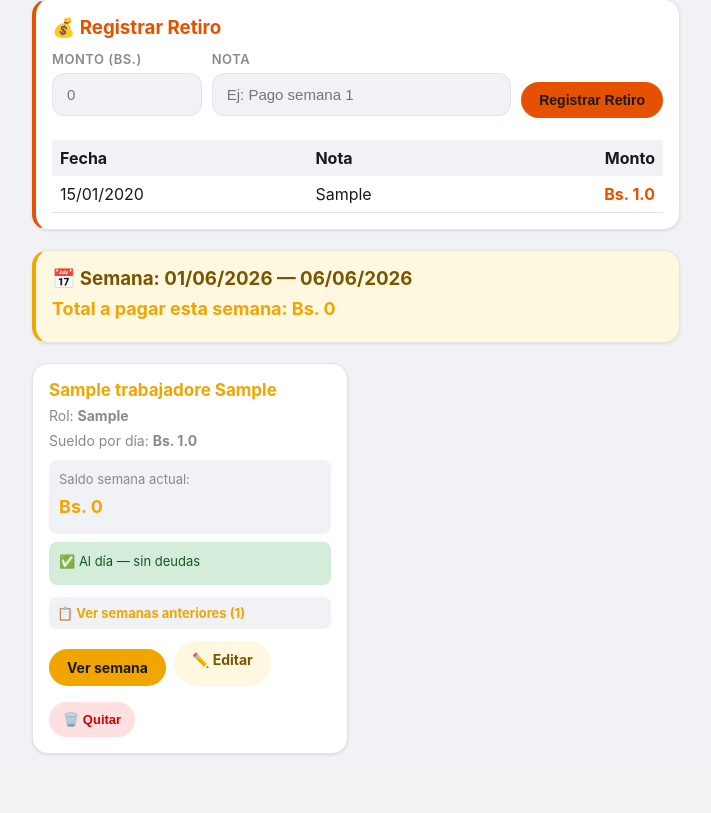
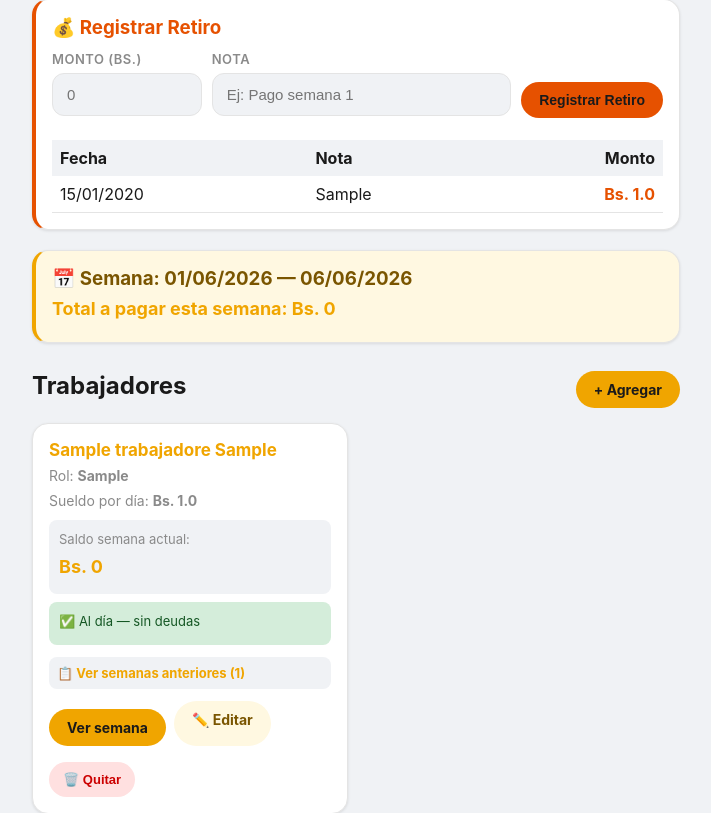
Before and after one commit to gimii565/MiObra, a Flask app: page /obra/1 in a window 1280 px wide. Shown: the part 345-1158 px from the top of the page, without its empty margins (284-995 px from the left). Before the commit the page ends 1100 px from the top, so only its background shows below. Run offline with Flask 3, Linux system fonts and the light colour scheme; the visitor is signed in with stand-in values (Sample User, id 1); tables that the repository leaves empty hold one stand-in row (values such as "Sample post").

Commit message:
fix: boton agregar trabajador siempre visible

```diff
--- a/templates/obra.html
+++ b/templates/obra.html
@@ -120,6 +120,11 @@
     {% endfor %}
 </div>
 {% endif %}
+
+<div class="encabezado" style="margin-bottom:15px;">
+    <h2>Trabajadores</h2>
+    <a href="/obra/{{ obra.id }}/trabajador/nuevo" class="btn-primary">+ Agregar</a>
+</div>
 
 {% if resumen_trabajadores %}
     <div class="grid-obras">
```
